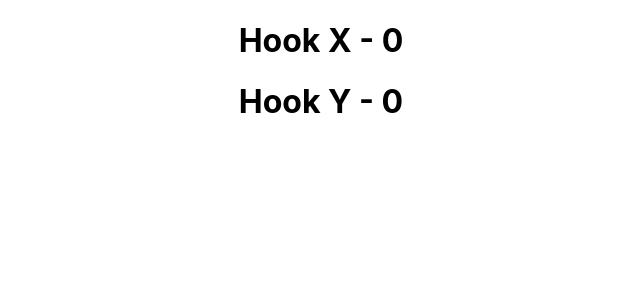
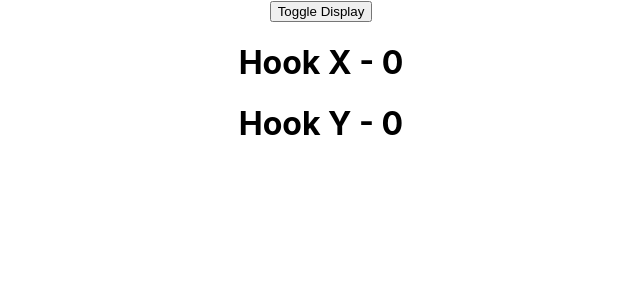
Before and after one commit to Sabieena/state-hook, a React (Create React App) app: page / in a window 1280 px wide. Shown: the top 300 px of the page, without its empty margins (319-959 px from the left). Built offline with nearby package versions, Linux system fonts and the light colour scheme.

Commit message:
useEffect with cleanUp

```diff
--- a/src/App.js
+++ b/src/App.js
@@ -7,6 +7,7 @@
 import HookEffect from './component/HookEffect';
 import HookEffectOne from './component/HookEffectOne';
 import HookMouse from './component/HookMouse';
+import CleanUpEffect from './component/CleanUpEffect';
 
 function App() {
   return (
@@ -17,7 +18,8 @@
       {/* <StateArray /> */}
       {/* <HookEffect /> */}
       {/* <HookEffectOne /> */}
-      <HookMouse />
+      {/* <HookMouse /> */}
+      <CleanUpEffect />
     </div>
   );
 }
--- /dev/null
+++ b/src/component/CleanUpEffect.js
@@ -0,0 +1,15 @@
+import React, {useState} from 'react'
+import HookMouse from './HookMouse'
+
+function CleanUpEffect() {
+    const[display, setDisplay] = useState(true)
+    return (
+        <div>
+            <button onClick= {() => setDisplay(!display)}>Toggle Display</button>
+            {display && <HookMouse />}
+
+        </div>
+    )
+}
+
+export default CleanUpEffect
--- a/src/component/HookMouse.js
+++ b/src/component/HookMouse.js
@@ -13,6 +13,12 @@
     useEffect(() => {
         console.log('useEffect called')
         window.addEventListener('mousemove', logMousePosition)
+
+        return () => {
+            console.log('Component Unmounting Code')
+            window.removeEventListener('mousemove', logMousePosition)
+
+        }
     }, []) // we can mimic componentDidMount with useEffect by passing empty array as second parameter in useEffect
     return (
         <div>
```
